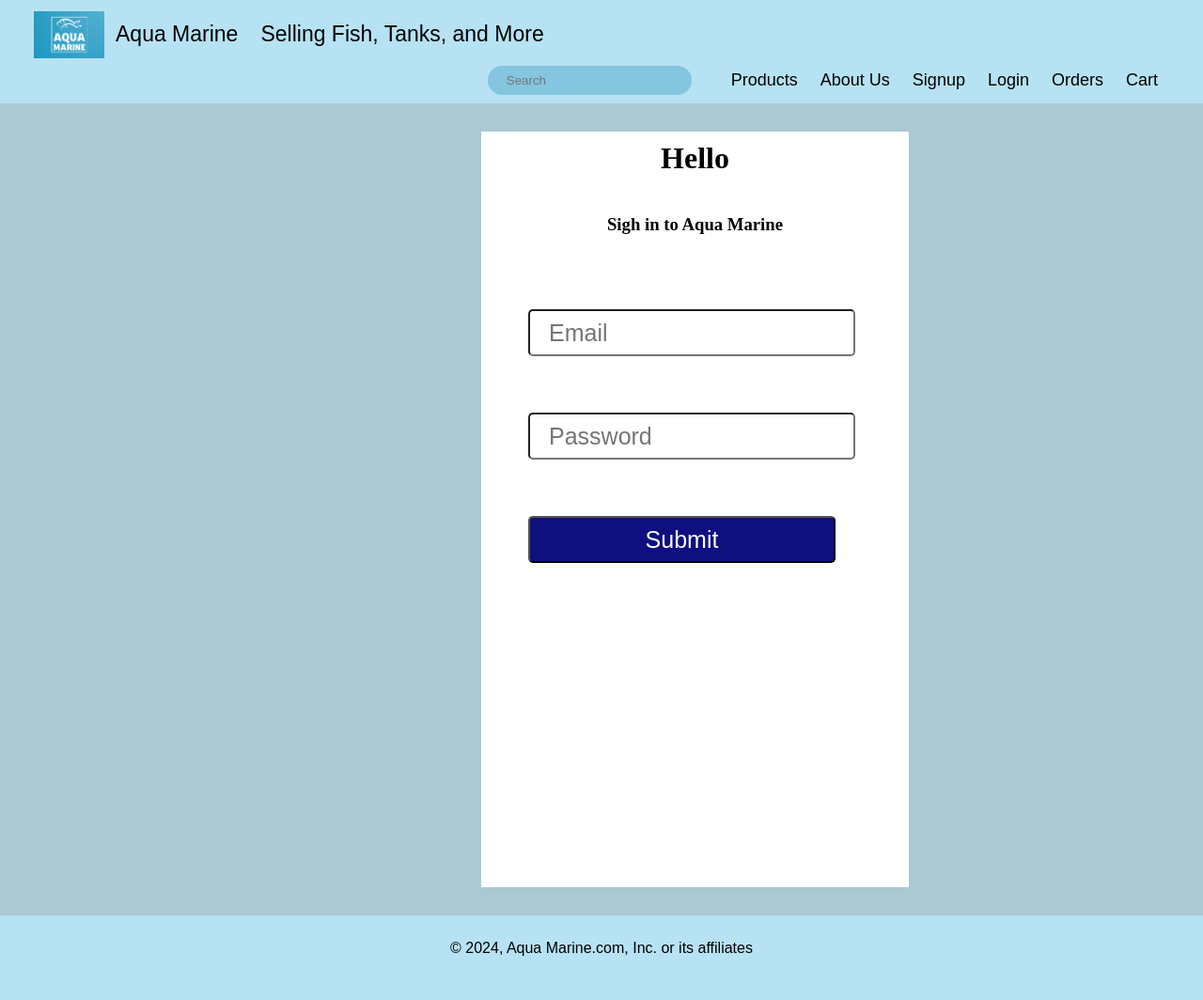
After one commit to REISSD/Capstone2024, a PHP site: page /login.html in a window 1280 px wide. The commit adds this page. Shown: the whole page at 94% size. Run offline with PHP 8.4, Linux system fonts and the light colour scheme.

Commit message:
Added login.html and updated previous code
Added login.html. Updated style.css and home.html.

PLEASE NOTE: Check your styling because there is a chance it might be negatively changed.

```diff
--- /dev/null
+++ b/login.html
@@ -0,0 +1,53 @@
+<!DOCTYPE html>
+<html lang="en">
+    <head>
+        <meta charset="UTF-8">
+        <title>Capstone</title>
+        <link rel="stylesheet" type="text/css" href="style.css"/>
+    </head>
+    <header>
+        <div class="header">
+            <a href="index.php" class="logo"><img src="./graphic/Logo.png" alt="Logo"></a>
+            <div class="header-text">
+                <a>Aqua Marine</a>
+                <a>Selling Fish, Tanks, and More</a>
+            </div>
+            <div class="header-right">
+                <form action="search.php">
+                    <input type="text" placeholder="Search" name="search">
+                </form>
+                <!-- NavBar -->
+                <a href="products.php">Products</a>
+                <a href="aboutus.html">About Us</a>
+                <a href="signup.php">Signup</a>
+                <a href="login.php">Login</a>
+                <a href="orders.php">Orders</a>
+                <a href="cart.php">Cart</a>
+            </div>
+        </div>
+    </header>
+    <body>
+        <div class="login">
+            <form action="loginForm.php">
+                <div>
+                    <h1 class="login-text">Hello</h1>
+                    <h3 class="login-text">Sigh in to Aqua Marine</h3>
+                </div>
+                <div>
+                    <input type="text" placeholder="Email" name="login">
+                </div>
+                <div>
+                    <input type="text" placeholder="Password" name="login">
+                </div>
+                <div>
+                    <input type="submit" placeholder="Submit" name="submit">
+                </div>
+            </form>
+        </div>
+    </body>
+    <footer>
+        <div class="footer">
+            <p>© 2024, Aqua Marine.com, Inc. or its affiliates</p>
+        </div>
+    </footer>
+</html>
--- a/style.css
+++ b/style.css
@@ -27,56 +27,57 @@ body{
     padding-left: 50px;
     padding-right: 64px;
 }
-.product-text{
+.product-text {
     padding: 18px;
     text-align: center;
 }
-.product-list{
+.product-list {
     display: flex;
     margin: 10px 25%;
 }
-.product{
+.product {
     padding-left: 10px;
     padding-right: 10px;
     border-radius: 25px;
+    margin-left: 10px;
+    margin-right: 10px;
     background-color: white;
 }
-.product-img{
+.product-img {
     height: 230px;
     width: 240px;
 }
 
-/*About us style*/
-.aboutus {
-    background-color: rgb(160, 215, 235);
-    border-radius: 35px;
-    width: 75%;
-    margin: auto;
-    margin-top: 15px;
-    margin-bottom: 15px;
-    padding: 20px;
-    box-shadow: 0 0 20px rgba(0, 0, 0, 0.1);
+.login {
+    background-color: white;
+    margin-top: 30px;
+    margin-bottom: 30px;
+    margin-left: 40%;
+    margin-right: 40%;
+    width: 455px;
+    height: 804px;
 }
-.aboutH {
-    font-family: Arial, Helvetica, sans-serif;
+.login-text {
+    text-align: center;
     padding: 10px;
-    margin-top: 20px;
 }
-.aboutP {
-    font-family: Arial, Helvetica, sans-serif;
-    padding: 10px;
-    margin-bottom: 15px;
+input[name="login" i] {
+    height: 50px;
+    margin: 50px 50px 10px 50px;
+    padding-left: 20px;
+    border-radius: 5px;
+    font-size: 25px;
 }
-
-/*signup style*/
-.signup{
-    margin-top: 10px;
-    padding-left: 33%;
-    padding-right: 38%;
-    padding-top: 10%;
-
+input[name="submit" i] {
+    width: 327px;
+    height: 50px;
+    margin: 50px 50px 10px 50px;
+    border-radius: 5px;
+    font-size: 25px;
+    text-align: center;
+    color: white;
+    background-color: rgb(15, 15, 128);
 }
-
 
 /*Header Styles*/
 header {
@@ -112,7 +113,7 @@ header {
     font-weight: bold;
     padding: 0 !important;
 }
-input[type="text" i] {
+input[name="search" i] {
     float: right;
     padding: 8px 20px;
     border-radius: 50px;
@@ -160,45 +161,4 @@ footer{
     font-family: Arial, Helvetica, sans-serif;
     margin: 0;
     padding: 10px 0 30px;
-}/*body{
-    text-align: center;
 }
-.btn{
-    color:#000000;
-    background:rgba(0, 132, 255, 0.5);
-    padding:10px 20px;
-    text-decoration:none;
-    text-transform:uppercase;
-}
-
-.btn:hover{
-    border:none;
-    background:rgb(107, 168, 192);
-    padding:15px 20px;
-    color:#1b1b1b;
-}
-
-.topDiv {
-    background-color: rgb(182, 226, 243);
-    width: 55%;
-    border-radius: 10px;
-    margin: auto;
-    padding-bottom: 20px;
-    margin-bottom: 25px;
-}
-
-div{
-    background-color: rgb(182, 226, 243);
-    width: 75%;
-    border-radius: 10px;
-    margin: auto;
-}
-
-img{
-    width: 300px;
-}
-
-.productList{
-    display: inline-flex;
-}
-*/
```
Also changed, not shown: home.html (added, +75 -0 lines).
